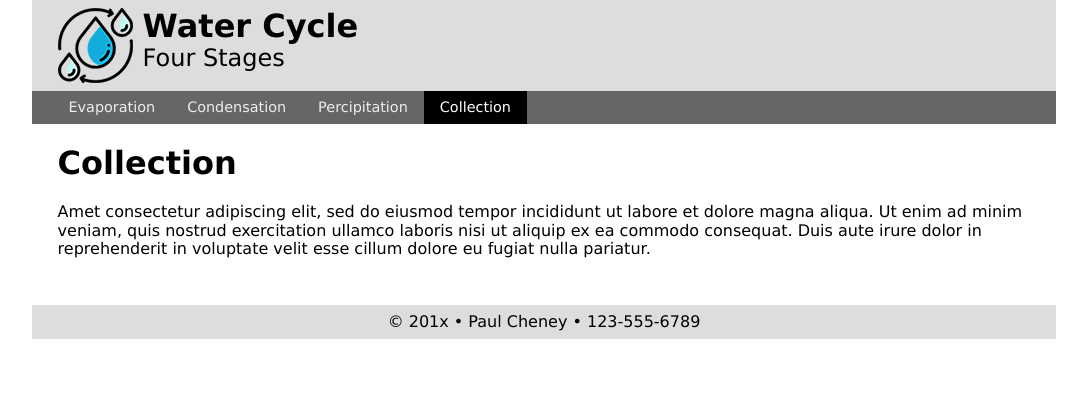
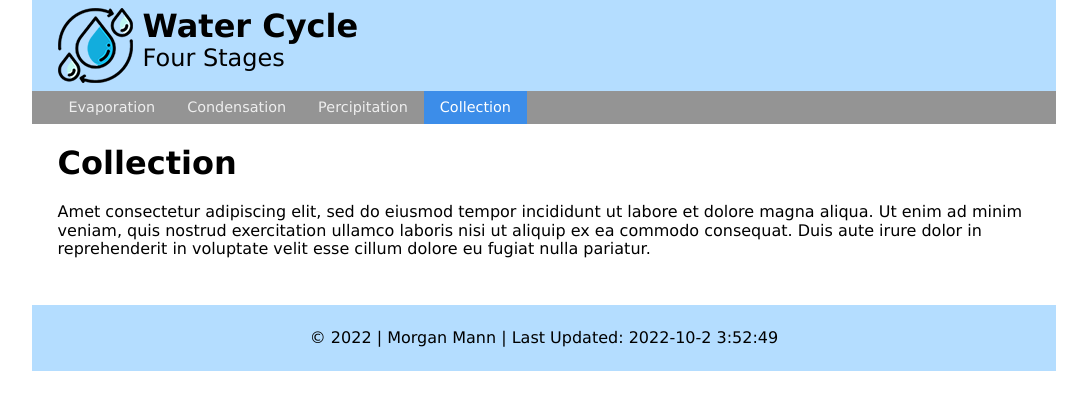
Before and after one commit to morganmann4/wdd230, a plain HTML site: page water_cycle/collection.html in a window 1280 px wide. Shown: the whole page, without its empty margins (96-1183 px from the left). Drawn offline with Linux system fonts and the light colour scheme.

Commit message:
water cycle complete

```diff
--- a/water_cycle/collection.html
+++ b/water_cycle/collection.html
@@ -59,9 +59,12 @@
     </main>
 
 <!-- FOOTER HERE -->
-    <footer>
-        &copy; 201x &bull; Paul Cheney &bull; 123-555-6789
-    </footer>
+<footer>
+    <div>
+        <p>© <span id="currentYear"></span> | Morgan Mann | Last Updated:  <span id="currentDate"></span></p>
+        <script src="scripts/script.js"></script>
+    </div>
+</footer>
 
 </body>
 </html>
--- a/water_cycle/css/small.css
+++ b/water_cycle/css/small.css
@@ -15,7 +15,7 @@ body {
 /*----------- HEADER --------------*/
 header {
     padding: .5rem 2%;
-    background-color: #ddd;
+    background-color: rgb(180, 221, 255);
     display: grid;
     grid-template-columns: 75px auto;
 }
@@ -26,7 +26,7 @@ header h2 {margin: 0; font-weight: normal;}
 
 /*----------- NAVIGATION --------------*/
 nav {
-    background-color: #666;
+    background-color: rgb(148, 148, 148);
 }
 nav ul {
     list-style-type: none;
@@ -49,7 +49,7 @@ nav ul li a:hover {
     color: #333;
 }
 nav ul li.active a {
-    background-color: #000;
+    background-color: rgb(60, 141, 233);
     color: #fff;
 }
 /*----------- MAIN --------------*/
@@ -61,7 +61,7 @@ main {
 
 /*----------- FOOTER --------------*/
 footer {
-    background-color: #ddd;
+    background-color: rgb(180, 221, 255);
     padding: .5rem 2%;
     text-align: center;
 }
--- /dev/null
+++ b/water_cycle/scripts/script.js
@@ -0,0 +1,10 @@
+var date = new Date();
+var get_year = date.getFullYear()
+document.querySelector("#currentYear").textContent = get_year;
+
+
+var current_date = date.getFullYear()+"-"+(date.getMonth()+1)+"-"+ date.getDate();
+var current_time = date.getHours()+":"+date.getMinutes()+":"+ date.getSeconds();
+var date_time = current_date+" "+current_time;
+
+document.querySelector("#currentDate").textContent = date_time;
```
Also changed, not shown: water_cycle/condensation.html (+6 -4 lines), water_cycle/index.html (+6 -3 lines), water_cycle/percipitation.html (+6 -3 lines).
